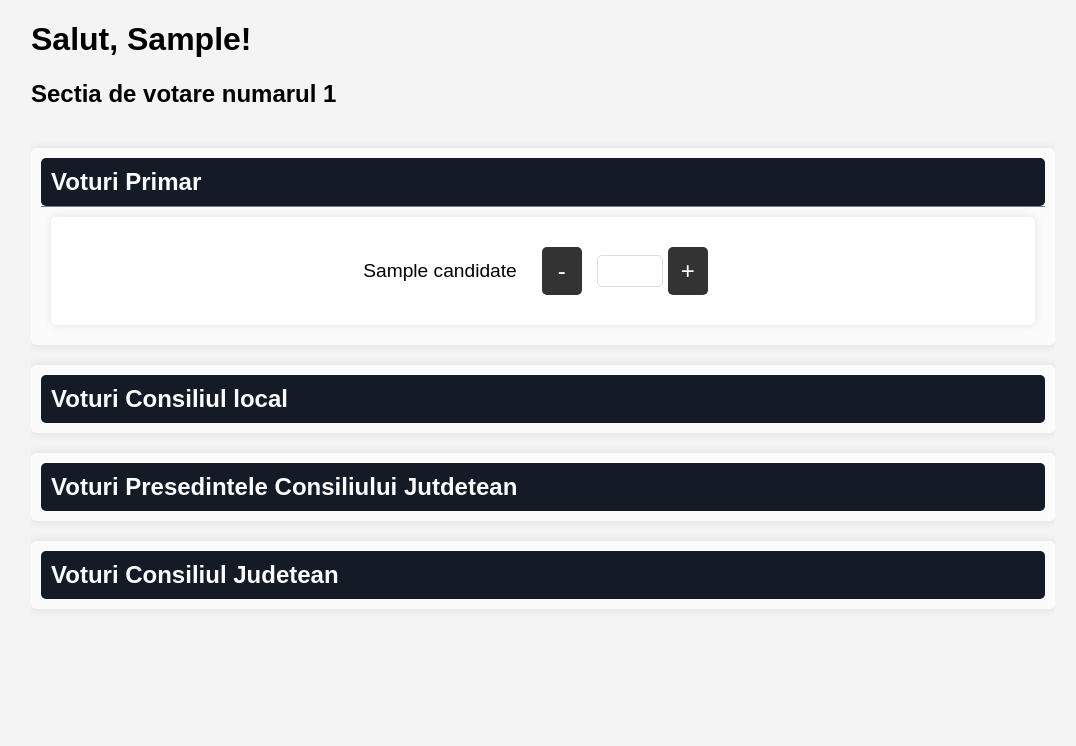
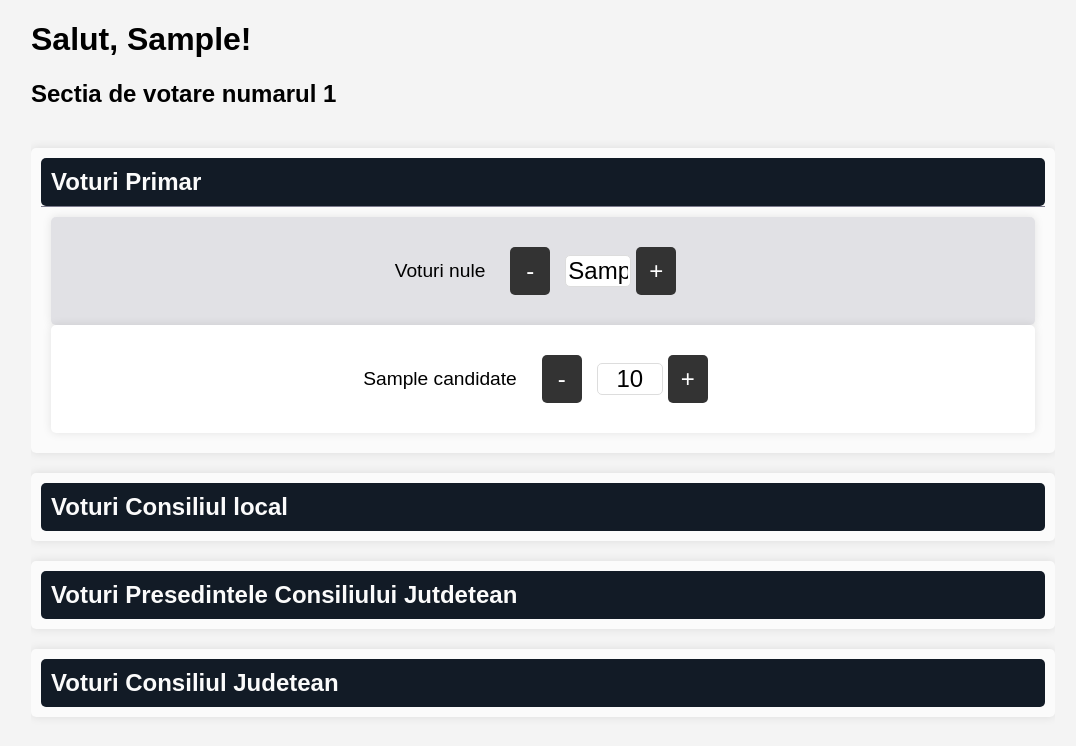
Before and after one commit to a96tudor/elections-maps, a Flask app: template templates/reports.html in a window 1280 px wide, after a click on "Voturi Primar". Shown: the top 746 px of the page, without its empty margins (97-1173 px from the left). Run offline with Flask 3, Linux system fonts and the light colour scheme; the template is opened without the code that fills it: most values are stand-ins (such as "Sample title", 1, 10 or a date in 2020); parts of the project's set-up code (start-up, migrations or seed data) failed here and were passed over.

Commit message:
Add dynamic generation for candidates. Refactor templates

```diff
--- a/app.py
+++ b/app.py
@@ -1,43 +1,21 @@
-import csv
-
 from flask import Flask, render_template, request, redirect
 
 from election_maps.clients.db.users import UsersDatabaseHandler
-from election_maps.entities.candidates import MayorCandidate, MayorCandidates
+from election_maps.clients.db.results import ResultsDatabaseHandler
+from election_maps.web.builders.couting_user_page import build_counting_user_page
 
 app = Flask(__name__, static_folder='static', template_folder='templates')
 users_db_handler = None
-
-
-def get_mayor_candidates():
-    result = MayorCandidates()
-    with open("mayor_candidates.csv") as stream:
-        reader = csv.DictReader(stream)
-
-        for candidate in reader:
-            result.append(MayorCandidate.from_dict_csv(candidate))
-
-    return result
+results_db_handler = None
 
 
 @app.route('/numarare/<user_id>', methods=["GET"])
 def count_main(user_id):
-    try:
-        observer = users_db_handler.get_user_by_id(user_id)
-    except Exception:
-        return redirect("/numarare")
-
-    if observer:
-        return render_template(
-            "reports.html", observer=observer, mayor_candidates=get_mayor_candidates()
-        )
-    else:
-        return redirect("/numarare")
+    return build_counting_user_page(users_db_handler, user_id, results_db_handler)
 
 
 @app.route('/numarare', methods=["POST"])
 def count_post():
-    global users_db_handler
     phone_number = request.values.get("phone")
 
     observer = users_db_handler.get_user_by_phone_number(phone_number)
@@ -55,4 +33,5 @@ def count_home():
 
 if __name__ == '__main__':
     users_db_handler = UsersDatabaseHandler()
+    results_db_handler = ResultsDatabaseHandler()
     app.run(host="0.0.0.0", debug=True, port=8000)
--- a/election_maps/entities/candidates.py
+++ b/election_maps/entities/candidates.py
@@ -5,6 +5,8 @@ from typing import Optional
 class Candidate:
     def __init__(self, name: str):
         self.name = name
+
+        self.id = None
 
     @classmethod
     def from_dict(cls, candidate: dict) -> "Candidate":
@@ -57,6 +59,8 @@ class CouncilCandidate(Candidate):
         if name is None and party is None:
             raise Exception("At least one of name and party should be provided")
 
+        self.id = self.name
+
     @classmethod
     def from_dict_csv(cls, candidate: dict) -> "CouncilCandidate":
         return cls(candidate.get('Partid'), candidate.get('Nume'))
--- a/election_maps/entities/sections.py
+++ b/election_maps/entities/sections.py
@@ -1,5 +1,3 @@
-import statistics
-
 from election_maps.entities.voting_results import VotingResultCollection
 
 
--- a/election_maps/entities/voting_results.py
+++ b/election_maps/entities/voting_results.py
@@ -14,6 +14,10 @@ class VotingResult:
     @property
     def name(self) -> str:
         return self.candidate.name
+
+    @property
+    def id(self) -> str:
+        return self.candidate.id
 
     @classmethod
     def from_dict(cls, voting_result):
--- a/static/style.css
+++ b/static/style.css
@@ -99,3 +99,7 @@ header {
     justify-content: center;
     padding: 10px;
 }
+
+.invalid-votes-container {
+    background-color: rgba(123, 122, 140, 0.2);
+}
--- /dev/null
+++ b/templates/counting/county_council.html
@@ -0,0 +1,18 @@
+<h2 onclick="toggleDropdown('cj')">Voturi Consiliul Judetean</h2>
+<div class="dropdown-content" id="cj">
+    {% for candidate in county_council_candidates %}
+    <div class="incrementor">
+        <label for="cj.{{ candidate.id }}"> {{ candidate.name }}</label>
+        <div class="input-inline-1">
+            <button onclick='decrement("cj", "{{ candidate.id }}")'>
+                -
+            </button>
+            <input type="text" id="cj.{{ candidate.id }}"
+                   value="{{ candidate.votes }}" readonly>
+            <button onclick='increment("cj", "{{ candidate.id }}")'>
+                +
+            </button>
+        </div>
+    </div>
+    {% endfor %}
+</div>
--- /dev/null
+++ b/templates/counting/county_council_president.html
@@ -0,0 +1,20 @@
+<h2 onclick="toggleDropdown('pres-cj')">Voturi Presedintele Consiliului
+    Jutdetean</h2>
+<div class="dropdown-content" id="pres-cj">
+    {% for candidate in county_council_president_candidates %}
+    <div class="incrementor">
+        <label for="pres-cj.{{ candidate.id }}">
+            {{ candidate.name }}</label>
+        <div class="input-inline-1">
+            <button onclick='decrement("pres-cj", "{{ candidate.id }}")'>
+                -
+            </button>
+            <input type="text" id="pres-cj.{{ candidate.id }}"
+                   value="{{ candidate.votes }}" readonly>
+            <button onclick='increment("cj-pres", "{{ candidate.id }}")'>
+                +
+            </button>
+        </div>
+    </div>
+    {% endfor %}
+</div>
--- /dev/null
+++ b/templates/counting/local_council.html
@@ -0,0 +1,18 @@
+<h2 onclick="toggleDropdown('cl')">Voturi Consiliul local</h2>
+<div class="dropdown-content" id="cl">
+    {% for candidate in local_council_candidates %}
+    <div class="incrementor">
+        <label for="cl.{{ candidate.id }}"> {{ candidate.name }}</label>
+        <div class="input-inline-1">
+            <button onclick='decrement("cl", "{{ candidate.id }}")'>
+                -
+            </button>
+            <input type="text" id="cl.{{ candidate.id }}"
+                   value="{{ candidate.votes }}" readonly>
+            <button onclick='increment("cl", "{{ candidate.id }}")'>
+                +
+            </button>
+        </div>
+    </div>
+    {% endfor %}
+</div>
--- /dev/null
+++ b/templates/counting/mayor.html
@@ -0,0 +1,39 @@
+<h2 onclick="toggleDropdown('primar')">Voturi Primar</h2>
+<div class="dropdown-content" id="primar">
+    <div class="incrementor disable-dbl-tap-zoom invalid-votes-container">
+        <label for="mayor.invalid-votes"> Voturi nule </label>
+        <div class=" input-inline disable-dbl-tap-zoom ">
+            <button onclick='decrement("mayor", "invalid_votes")'
+                    class="disable-dbl-tap-zoom">
+                -
+            </button>
+            <input type="text" id="mayor.invalid-votes"
+                   class="disable-dbl-tap-zoom "
+                   value="{{ invalid_votes['mayor'] }}"
+                   readonly>
+            <button onclick='increment("mayor", "invalid_votes")'
+                    class="disable-dbl-tap-zoom">
+                +
+            </button>
+        </div>
+    </div>
+    {% for candidate in mayor_candidates %}
+    <div class="incrementor disable-dbl-tap-zoom ">
+        <label for="mayor.{{ candidate.id }}"> {{ candidate.name }}</label>
+        <div class=" input-inline disable-dbl-tap-zoom ">
+            <button onclick='decrement("mayor", "{{ candidate.id }}")'
+                    class="disable-dbl-tap-zoom">
+                -
+            </button>
+            <input type="text" id="mayor.{{ candidate.id }}"
+                   class="disable-dbl-tap-zoom "
+                   value="{{ candidate.votes }}"
+                   readonly>
+            <button onclick='increment("mayor", "{{ candidate.id }}")'
+                    class="disable-dbl-tap-zoom">
+                +
+            </button>
+        </div>
+    </div>
+    {% endfor %}
+</div>
--- a/templates/reports.html
+++ b/templates/reports.html
@@ -1,13 +1,6 @@
 <!DOCTYPE html>
 <html lang="en">
 {% include 'head.html' %}
-{% macro count_or_zero(count) %}
-	{% if count %}
-		return count
-	{% else %}
-		return 0
-	{% endif %}
-{%- endmacro -%}
 <body>
 	<div class="container">
 		{% if observer %}
@@ -17,91 +10,16 @@
 	</div>
 	<div class="container">
 	    <div class="dropdown">
-	        <h2 onclick="toggleDropdown('primar')">Voturi Primar</h2>
-	        <div class="dropdown-content" id="primar">
-		        {% for candidate in mayor_candidates %}
-	            <div class="incrementor disable-dbl-tap-zoom ">
-	                <label for="{{ candidate.id }}"> {{ candidate.name }}</label>
-	                <div class=" input-inline disable-dbl-tap-zoom ">
-	                    <button onclick='decrement("mayor", "{{ candidate.id }}")'
-	                            class="disable-dbl-tap-zoom">
-		                    -
-	                    </button>
-	                    <input type="text" id="{{ candidate.id }}"
-	                           class="disable-dbl-tap-zoom "
-	                           value="{{ count_or_zero(candidate.votes_count) }}"
-	                           readonly>
-	                    <button onclick='increment("mayor", "{{ candidate.id }}")'
-	                            class="disable-dbl-tap-zoom">
-		                    +
-	                    </button>
-	                </div>
-	            </div>
-		        {% endfor %}
-	        </div>
+	        {% include 'counting/mayor.html' %}
 	    </div>
 	    <div class="dropdown">
-		    <h2 onclick="toggleDropdown('cl')">Voturi Consiliul local</h2>
-		    <div class="dropdown-content" id="cl">
-			    {% for candidate in local_council_candidates %}
-	            <div class="incrementor">
-	                <label for="{{ candidate.id }}"> {{ candidate.name }}</label>
-	                <div class="input-inline-1">
-	                    <button onclick='decrement("cl", "{{ candidate.id }}")'>
-		                    -
-	                    </button>
-	                    <input type="text" id="{{ candidate.id }}"
-	                           value="{{ candidate.votes_count }}" readonly>
-	                    <button onclick='increment("cl", "{{ candidate.id }}")'>
-		                    +
-	                    </button>
-	                </div>
-	            </div>
-		        {% endfor %}
-		    </div>
-
-
+		    {% include 'counting/local_council.html' %}
 	    </div>
 	    <div class="dropdown">
-	        <h2 onclick="toggleDropdown('pres-cj')">Voturi Presedintele Consiliului
-	            Jutdetean</h2>
-	        <div class="dropdown-content" id="pres-cj">
-			    {% for candidate in county_council_president_candidates %}
-	            <div class="incrementor">
-	                <label for="{{ candidate.id }}"> {{ candidate.name }}</label>
-	                <div class="input-inline-1">
-	                    <button onclick='decrement("cj-pres", "{{ candidate.id }}")'>
-		                    -
-	                    </button>
-	                    <input type="text" id="{{ candidate.id }}"
-	                           value="{{ candidate.votes_count }}" readonly>
-	                    <button onclick='increment("cj-pres", "{{ candidate.id }}")'>
-		                    +
-	                    </button>
-	                </div>
-	            </div>
-		        {% endfor %}
-	        </div>
+		    {% include 'counting/county_council_president.html' %}
 	    </div>
 	    <div class="dropdown">
-	        <h2 onclick="toggleDropdown('cj')">Voturi Consiliul Judetean</h2>
-	        <div class="dropdown-content" id="cj">
-			    {% for candidate in county_council_candidates %}
-	            <div class="incrementor">
-	                <label for="{{ candidate.id }}"> {{ candidate.name }}</label>
-	                <div class="input-inline-1">
-	                    <button onclick='decrement("cj", "{{ candidate.id }}")'>
-		                    -
-	                    </button>
-	                    <input type="text" id="{{ candidate.id }}"
-	                           value="{{ candidate.votes_count }}" readonly>
-	                    <button onclick='increment("cj", "{{ candidate.id }}")'>
-		                    +
-	                    </button>
-	                </div>
-	            </div>
-		        {% endfor %}
-	        </div>
+			{% include 'counting/county_council.html' %}
 	    </div>
 	</div>
 
```
Also changed, not shown: election_maps/web/builders/couting_user_page.py (added, +48 -0 lines), election_maps/web/__init__.py (added), election_maps/web/builders/__init__.py (added).
